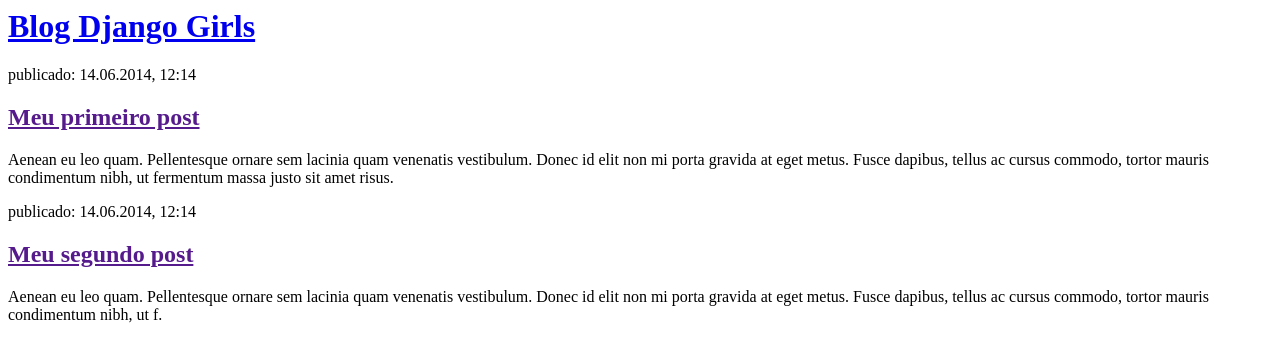
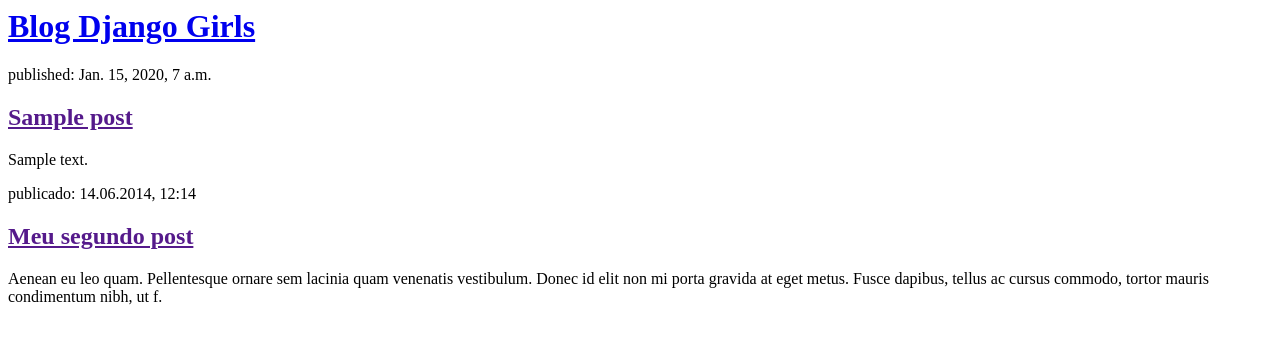
Before and after one commit to marcelosashimy/my-first-blog, a Django app: template blog/templates/blog/post_list.html in a window 1280 px wide. Shown: the top 362 px of the page. Run offline with Django 3.2, Linux system fonts and the light colour scheme; the template is opened without the code that fills it: values that come from a table or form of the project are taken from there, others are empty; tables that the repository leaves empty hold one stand-in row (values such as "Sample post").

Commit message:
modifield to template to display posts from database

```diff
--- a/blog/templates/blog/post_list.html
+++ b/blog/templates/blog/post_list.html
@@ -7,11 +7,14 @@
             <h1><a href="/">Blog Django Girls</a></h1>
         </div>
 
-        <div>
-            <p>publicado: 14.06.2014, 12:14</p>
-            <h2><a href="">Meu primeiro post</a></h2>
-            <p>Aenean eu leo quam. Pellentesque ornare sem lacinia quam venenatis vestibulum. Donec id elit non mi porta gravida at eget metus. Fusce dapibus, tellus ac cursus commodo, tortor mauris condimentum nibh, ut fermentum massa justo sit amet risus.</p>
-        </div>
+ {% for post in posts %}
+    <div>
+        <p>published: {{ post.published_date }}</p>
+        <h2><a href="">{{ post.title }}</a></h2>
+        <p>{{ post.text|linebreaksbr }}</p>
+    </div>
+{% endfor %}
+
 
         <div>
             <p>publicado: 14.06.2014, 12:14</p>
```
Also changed, not shown: blog/views.py (+4 -3 lines).
